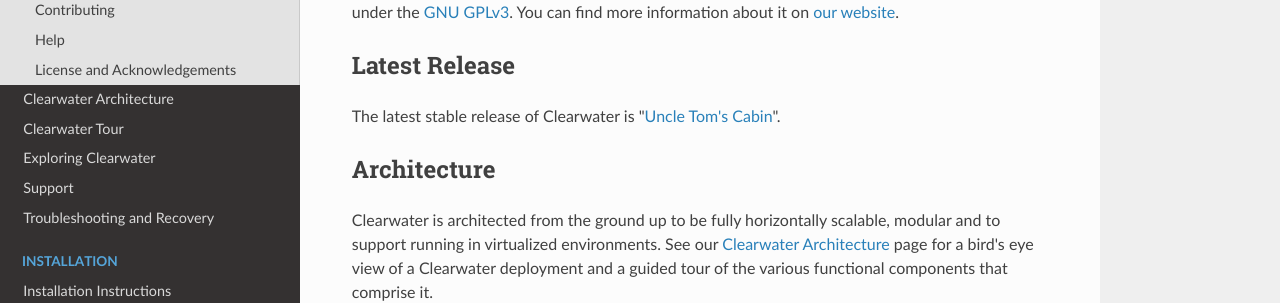
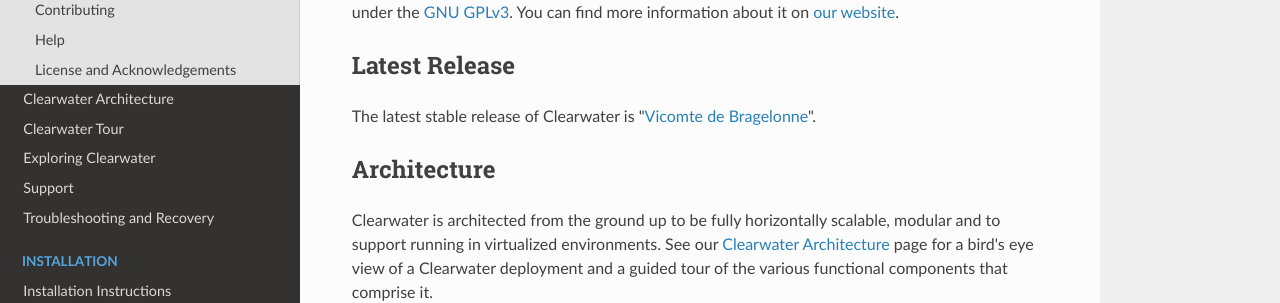
Before and after one commit to Metaswitch/clearwater-readthedocs, an MkDocs documentation site: the page built from docs/index.md, in a window 1280 px wide and 900 px high. Shown: the part 183-486 px from the top of the window. Built offline with MkDocs 1.6.1, drawn with Linux system fonts in a browser that asks for light colours; nearby versions of some CDN libraries; old or Windows-style settings are respelled for this version of MkDocs.

Commit message:
Update latest sprint to Vicomte de Bragelonne

```diff
--- a/docs/index.md
+++ b/docs/index.md
@@ -4,7 +4,7 @@ Project Clearwater is an open-source IMS core, developed by [Metaswitch Networks
 
 ## Latest Release
 
-The latest stable release of Clearwater is "[Uncle Tom's Cabin](https://www.goodreads.com/book/show/46787.Uncle_Tom_s_Cabin)".
+The latest stable release of Clearwater is "[Vicomte de Bragelonne](https://www.goodreads.com/book/show/369042.Vicomte_de_Bragelonne)".
 
 ## Architecture
 
```
